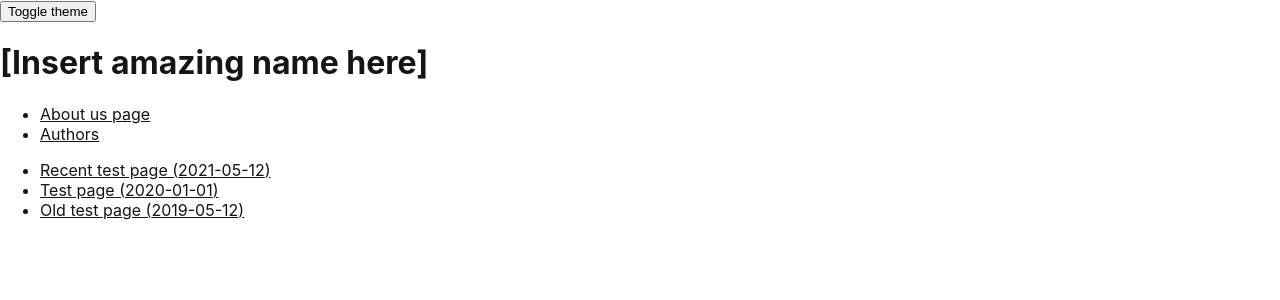
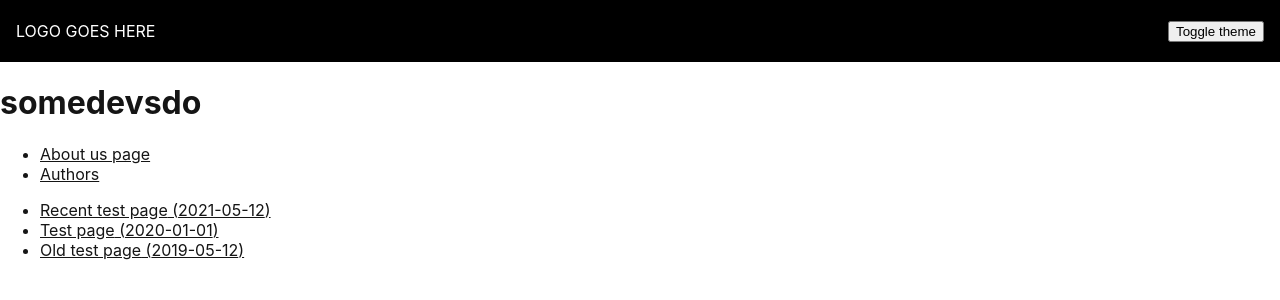
Before and after one commit to somedevsdo/blog, a Next.js app: page / in a window 1280 px wide. Shown: the top 300 px of the page. Built offline with nearby package versions, Linux system fonts and the light colour scheme.

Commit message:
Make the nav a bit nicer for now

```diff
--- /dev/null
+++ b/components/Layout/Layout.module.scss
@@ -0,0 +1,14 @@
+.nav {
+  align-items: center;
+  background-color: #000;
+  color: #fff;
+  display: flex;
+  height: 3.875rem;
+  justify-content: space-between;
+  padding: 0.25rem 1rem;
+  width: 100%;
+
+  .button {
+    cursor: pointer;
+  }
+}
--- a/components/Layout/Layout.tsx
+++ b/components/Layout/Layout.tsx
@@ -1,6 +1,7 @@
 import React from "react";
 import Head from "next/head";
 import { useTheme } from "next-themes";
+import styles from "./Layout.module.scss";
 
 export const siteTitle = "This could be the start of something new";
 
@@ -35,8 +36,10 @@ const Layout = (props: Props): JSX.Element => {
         <meta content={siteTitle} name="og:title" />
         <meta content="summary_large_image" name="twitter:card" />
       </Head>
-      <nav>
+      <nav className={styles.nav}>
+        <p>LOGO GOES HERE</p>
         <button
+          className={styles.button}
           onClick={(): void => setTheme(resolvedTheme === "light" ? "dark" : "light")}
           type="button"
         >
--- a/pages/index.tsx
+++ b/pages/index.tsx
@@ -14,7 +14,7 @@ interface IHomeProps {
   allPostsData: IPost[];
 }
 
-const name = "[Insert amazing name here]";
+const name = "somedevsdo";
 
 /**
  * The home page component
```
